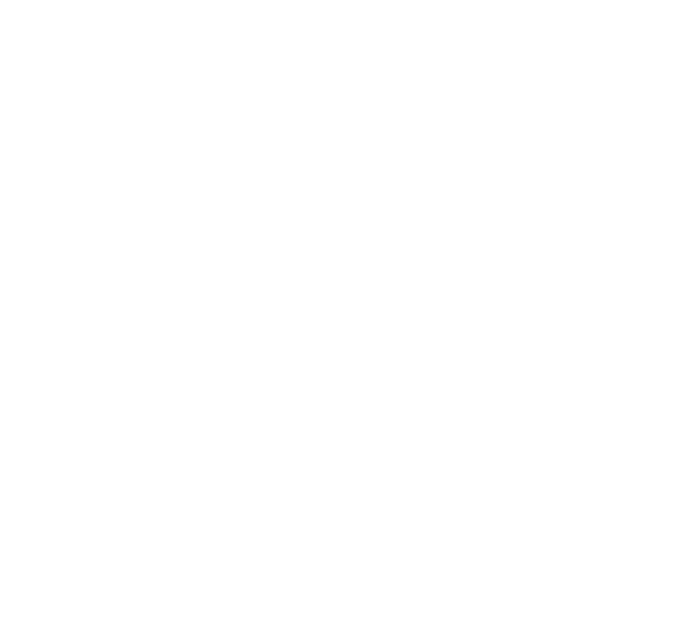
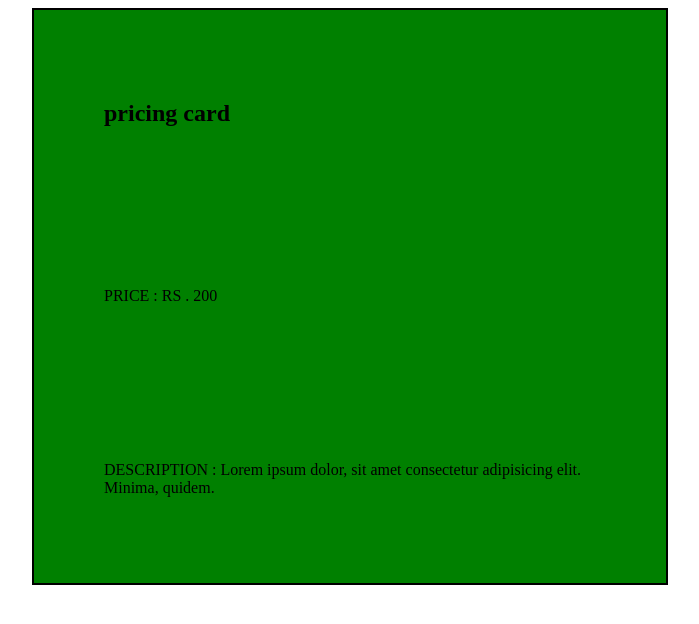
Before and after one commit to acciojob/pricing-card-JALINDAR01, a website: page main.html in a window 1280 px wide. Shown: the whole page, without its empty margins (290-989 px from the left). Drawn offline with Linux system fonts and the light colour scheme.

Commit message:
created a submission

```diff
--- a/main.html
+++ b/main.html
@@ -1,16 +1,18 @@
 <!DOCTYPE html>
-
-<html>
-
+<html lang="en">
 <head>
-	<link rel="stylesheet" href="styles.css">
+  <meta charset="UTF-8">
+  <meta name="viewport" content="width=device-width, initial-scale=1.0">
+  <title>Document</title>
+  <link rel="stylesheet" href="styles.css">
 </head>
-
 <body>
-	<!-- the entire body must be written by student -->
-    <script type="text/javascript" src="./script.js">
-</script>
-
+  <section>
+  <div class="container">
+    <h1>pricing card</h1>
+    <p>PRICE : RS . 200</p>
+    <p>DESCRIPTION : Lorem ipsum dolor, sit amet consectetur adipisicing elit. Minima, quidem.</p>
+  </div>
+  </section>
 </body>
-
 </html>
--- a/styles.css
+++ b/styles.css
@@ -1 +1,16 @@
-/*  your css code here. If applicable */
+section{
+	display: block;
+	background-color: green;
+	width: 50%;
+	border: 2px solid black;
+	margin: auto;
+	align-items: center;
+	align-content: center;
+
+}
+h1{
+	padding: 70px;
+}
+p{
+	padding: 70px;
+}
```
